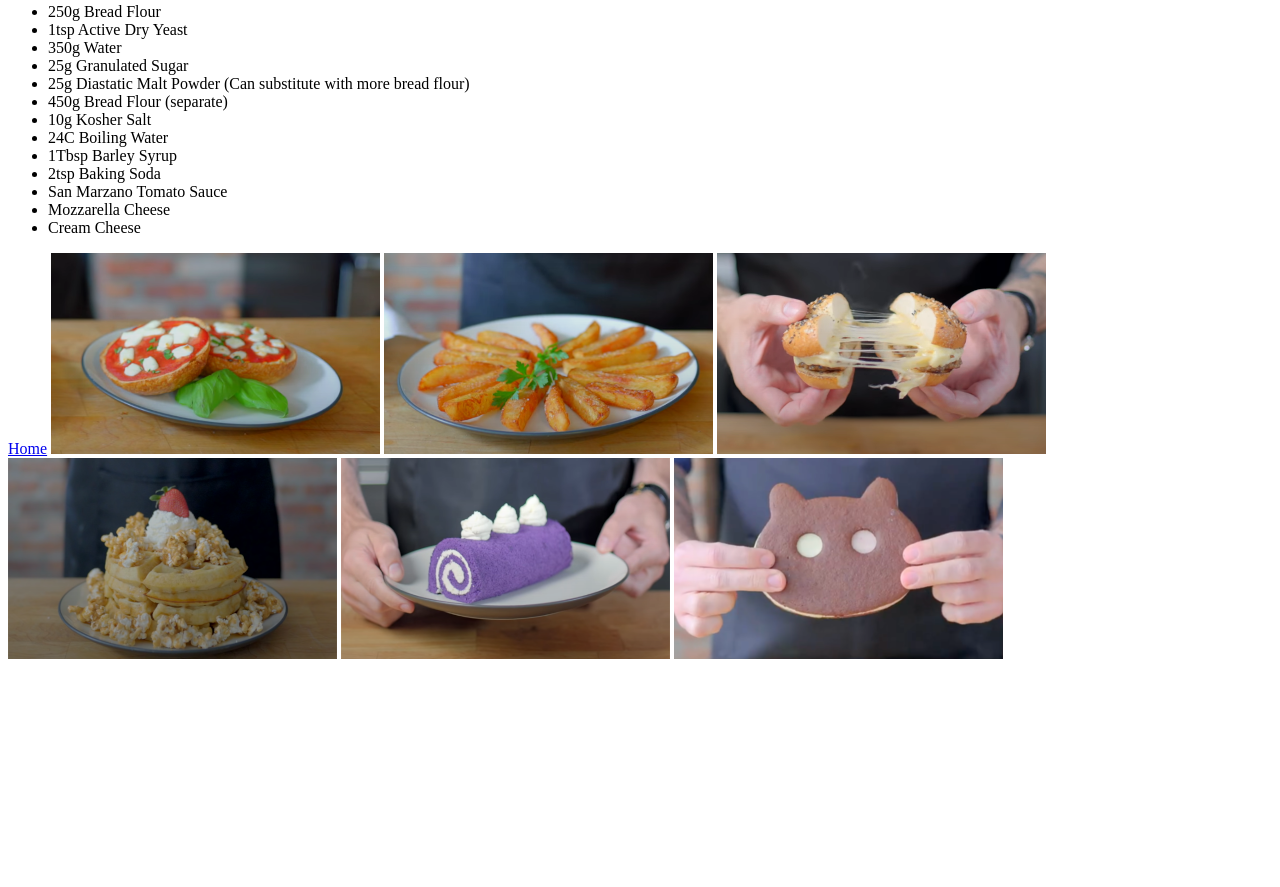
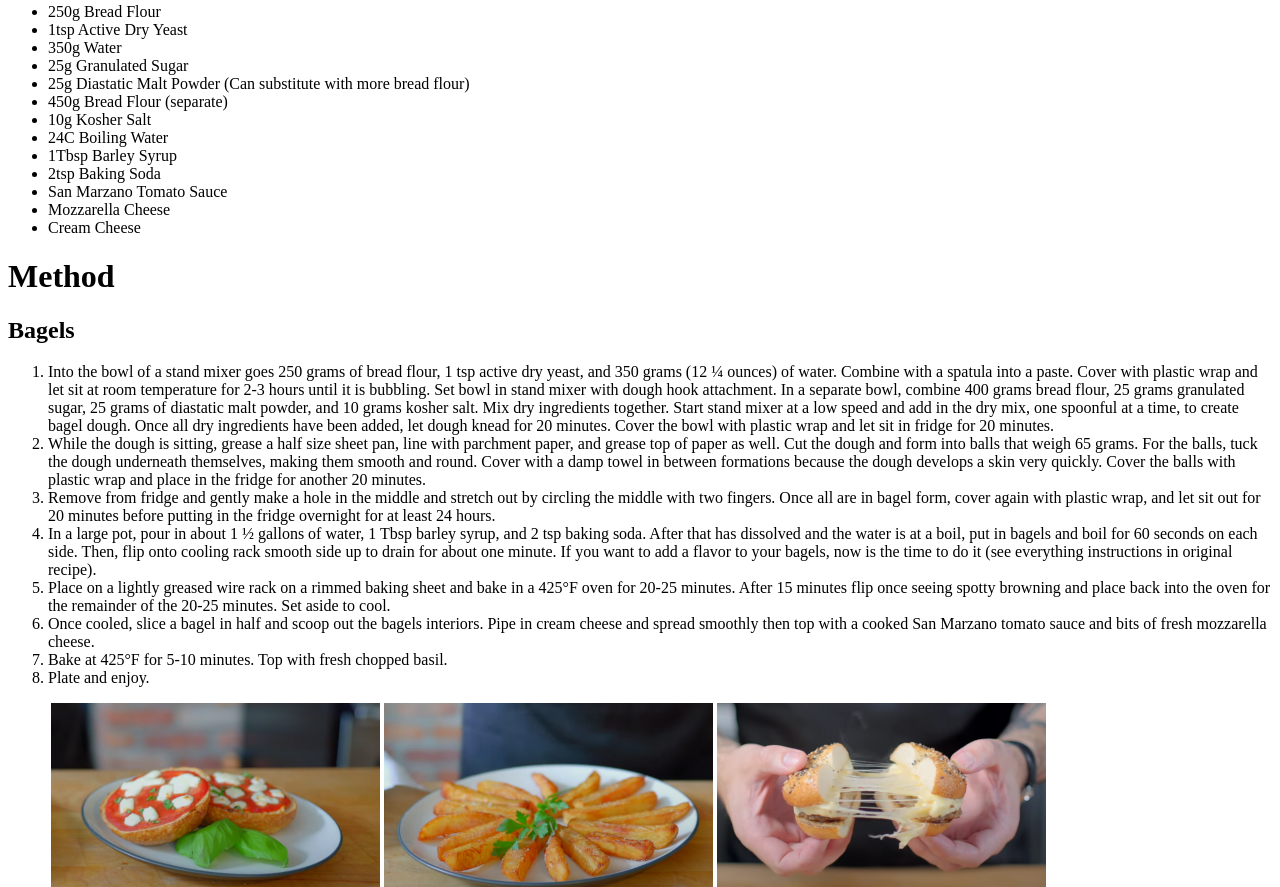
Before and after one commit to Gear88/odin-recipes, a plain HTML site: page pages/steven-pizza-bagel.html in a window 1280 px wide. Shown: the part 495-1382 px from the top of the page. Before the commit the page ends 1166 px from the top, so only its background shows below. Drawn offline with Linux system fonts and the light colour scheme.

Commit message:
Add cooking instructions in ol

```diff
--- a/pages/steven-pizza-bagel.html
+++ b/pages/steven-pizza-bagel.html
@@ -43,6 +43,54 @@
       <li>Cream Cheese</li>
     </ul>
 
+    <h1>Method</h1>
+
+    <h2>Bagels</h2>
+    <ol>
+      <li>
+        Into the bowl of a stand mixer goes 250 grams of bread flour, 1 tsp active dry yeast, and 350 grams
+        (12 ¼ ounces) of water. Combine with a spatula into a paste. Cover with plastic wrap and let sit at
+        room temperature for 2-3 hours until it is bubbling. Set bowl in stand mixer with dough hook attachment.
+        In a separate bowl, combine 400 grams bread flour, 25 grams granulated sugar, 25 grams of diastatic malt
+        powder, and 10 grams kosher salt. Mix dry ingredients together. Start stand mixer at a low speed and add
+        in the dry mix, one spoonful at a time, to create bagel dough. Once all dry ingredients have been added,
+        let dough knead for 20 minutes. Cover the bowl with plastic wrap and let sit in fridge for 20 minutes.
+      </li>
+      <li>
+        While the dough is sitting, grease a half size sheet pan, line with parchment paper, and grease top of
+        paper as well. Cut the dough and form into balls that weigh 65 grams. For the balls, tuck the dough
+        underneath themselves, making them smooth and round. Cover with a damp towel in between formations
+        because the dough develops a skin very quickly. Cover the balls with plastic wrap and place in the fridge
+        for another 20 minutes.
+      </li>
+      <li>
+        Remove from fridge and gently make a hole in the middle and stretch out by circling the middle with two
+        fingers. Once all are in bagel form, cover again with plastic wrap, and let sit out for 20 minutes before
+        putting in the fridge overnight for at least 24 hours.
+      </li>
+      <li>
+        In a large pot, pour in about 1 ½ gallons of water, 1 Tbsp barley syrup, and 2 tsp baking soda. After that
+        has dissolved and the water is at a boil, put in bagels and boil for 60 seconds on each side. Then, flip
+        onto cooling rack smooth side up to drain for about one minute. If you want to add a flavor to your bagels,
+        now is the time to do it (see everything instructions in original recipe).
+      </li>
+      <li>
+        Place on a lightly greased wire rack on a rimmed baking sheet and bake in a 425°F oven for 20-25 minutes.
+        After 15 minutes flip once seeing spotty browning and place back into the oven for the remainder of the
+        20-25 minutes. Set aside to cool.
+      </li>
+      <li>
+        Once cooled, slice a bagel in half and scoop out the bagels interiors. Pipe in cream cheese and spread
+        smoothly then top with a cooked San Marzano tomato sauce and bits of fresh mozzarella cheese.
+      </li>
+      <li>
+        Bake at 425°F for 5-10 minutes. Top with fresh chopped basil.
+      </li>
+      <li>
+        Plate and enjoy.
+      </li>
+    </ol>
+
   </body>
 
   <footer>
```
